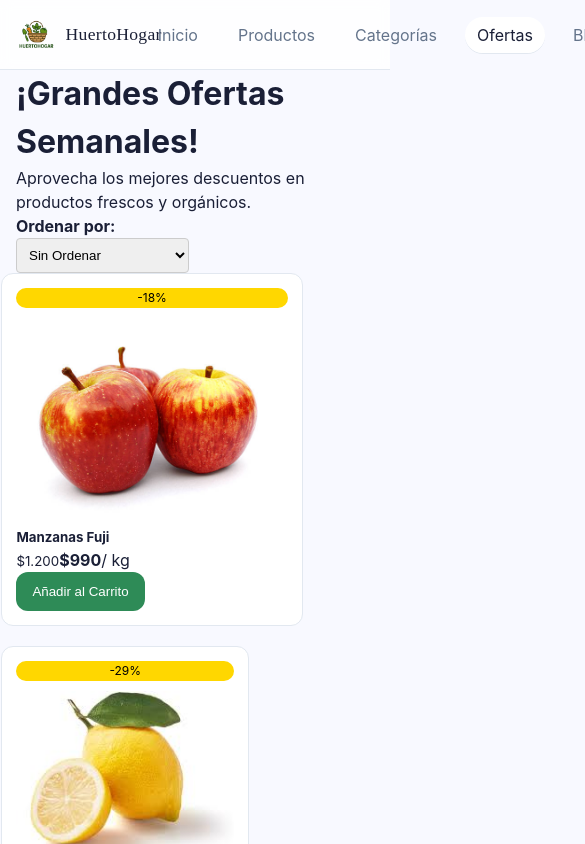
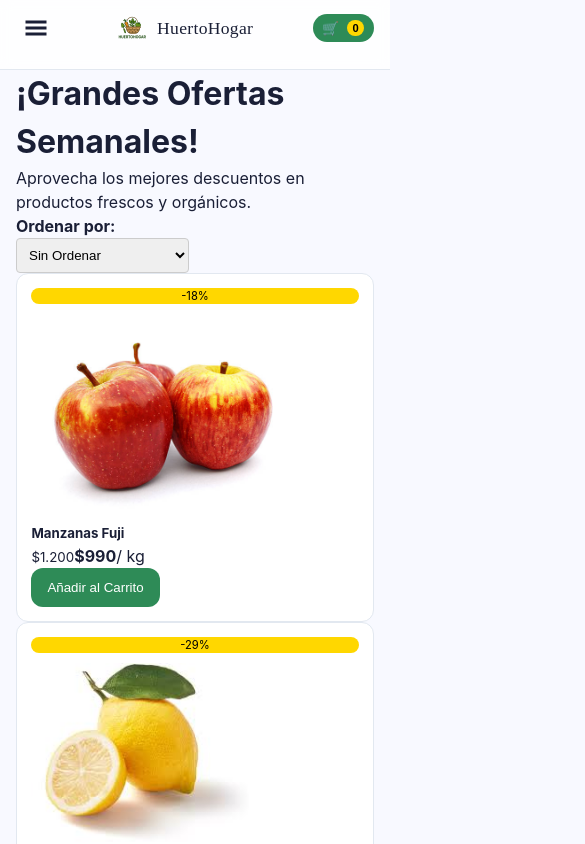
Before and after one commit to JOAKOO123/DSY1104_Soto_Beltran, a React (Vite) app: page /ofertas in a window 390 px wide. Shown: the top 844 px of the page, 585 px wide, since content can reach past the window. Built offline with nearby package versions, Linux system fonts and the light colour scheme.

Commit message:
resposividad diseño

```diff
--- a/package.json
+++ b/package.json
@@ -17,6 +17,7 @@
     "react": "^19.1.1",
     "react-bootstrap": "^2.10.10",
     "react-dom": "^19.1.1",
+    "react-icons": "^5.5.0",
     "react-leaflet": "^5.0.0",
     "react-router": "^7.9.2",
     "react-router-dom": "^7.9.4"
--- a/src/components/root/Header.jsx
+++ b/src/components/root/Header.jsx
@@ -1,11 +1,13 @@
 // src/components/root/Header.jsx
 
-import React from 'react';
+import React, { useState } from 'react';
 // 1. IMPORTANTE: Usamos Link y NavLink de React Router
 import { NavLink, Link, useNavigate } from 'react-router-dom';
 // 2. Aceptamos totalCount y onCartClick como props para que sean dinámicos
 import { useAuth } from '../../context/AuthContext';
 import { useCart } from '../../context/CartContext';
+import { GiHamburgerMenu } from 'react-icons/gi';
+import { IoClose } from 'react-icons/io5';
 
 function Header({ onCartClick }) {
   const { user, logout } = useAuth();
@@ -24,10 +26,28 @@ function Header({ onCartClick }) {
     navigate('/');
   };
 
+  const [isMenuOpen, setIsMenuOpen] = useState(false);
+
+  const toggleMenu = () => setIsMenuOpen(!isMenuOpen);
+
+  const navLinks = [
+    { path: '/', name: 'Inicio' },
+    { path: '/productos', name: 'Productos' },
+    { path: '/categorias', name: 'Categorías' },
+    { path: '/nosotros', name: 'Nosotros' },
+    { path: '/contacto', name: 'Contacto' },
+  ];
+
   return (
+    <>
+      <div
+        className={`mobile-overlay ${isMenuOpen ? 'is-open' : ''}`}
+        onClick={toggleMenu}
+      />
+
       <header className="site-header">
-      <div className="container nav-bar">
-
+        <div className="container">
+          <div className="nav-bar">
             {/* ======================= 1. LOGO / BRAND ======================= */}
             {/* Usamos Link en lugar de <a> para navegar sin recargar la página */}
             <Link className="brand" to="/" aria-label="Ir al inicio">
@@ -116,8 +136,30 @@ function Header({ onCartClick }) {
                 )}
               </div>
             </div>
+
+            {/* ======================= 4. BOTÓN MENU MOBILE ======================= */}
+            <button className="menu-toggle-btn" onClick={toggleMenu}>
+              {isMenuOpen ? <IoClose /> : <GiHamburgerMenu />}
+            </button>
+          </div>
         </div>
       </header>
+
+      {/* ======================= 5. MENÚ MOBILE ======================= */}
+      <nav className={`mobile-nav-menu ${isMenuOpen ? 'is-open' : ''}`}>
+        <ul className="mobile-menu-list">
+          {navLinks.map(link => (
+            <li key={link.path}>
+              <NavLink to={link.path} onClick={toggleMenu}>
+                {link.name}
+            </NavLink>
+            </li>
+          ))}
+          <li><NavLink to="/login" onClick={toggleMenu}>Iniciar Sesión</NavLink></li>
+          <li><NavLink to="/registro" onClick={toggleMenu}>Registrarse</NavLink></li>
+        </ul>
+      </nav>
+    </>
   );
 }
 
--- /dev/null
+++ b/src/pages/admin/AdminNewCategoryPage.jsx
@@ -0,0 +1,41 @@
+import React, { useState } from 'react';
+import { useNavigate } from 'react-router-dom';
+
+function AdminNewCategoryPage() {
+    const [formData, setFormData] = useState({
+        nombre: '',
+        slug: '',
+        descripcion: ''
+    });
+    const navigate = useNavigate();
+
+    const handleSubmit = (e) => {
+        e.preventDefault();
+        // TODO: Add category creation logic
+        navigate('/admin/categorias');
+    };
+
+    return (
+        <div>
+            <h2>Nueva Categoría</h2>
+            <form onSubmit={handleSubmit} style={{ maxWidth: '500px', margin: '20px 0' }}>
+                <div style={{ marginBottom: '1rem' }}>
+                    <label style={{ display: 'block', marginBottom: '0.5rem' }}>
+                        Nombre:
+                        <input
+                            type="text"
+                            value={formData.nombre}
+                            onChange={e => setFormData({...formData, nombre: e.target.value})}
+                            style={{ width: '100%', padding: '0.5rem' }}
+                        />
+                    </label>
+                </div>
+                <button type="submit" style={{ padding: '0.5rem 1rem', background: '#28a745', color: 'white', border: 'none', borderRadius: '4px' }}>
+                    Crear Categoría
+                </button>
+            </form>
+        </div>
+    );
+}
+
+export default AdminNewCategoryPage;
--- a/src/routes.jsx
+++ b/src/routes.jsx
@@ -28,6 +28,7 @@ import AdminOrdersPage from './pages/admin/AdminOrdersPage';
 import AdminReportsPage from './pages/admin/AdminReportsPage';
 import OfertaPage from './pages/oferta';
 import UserProfilePage from './pages/UserProfilePage';
+import AdminNewCategoryPage from './pages/admin/AdminNewCategoryPage';
 
 import CheckoutPage from './pages/checkout';           // Figura 6
 import OrderConfirmationPage from './pages/order-confirmation'; // Figura 7 (Éxito)
@@ -69,6 +70,7 @@ const router = createBrowserRouter([
       { path: 'productos', element: <AdminProductsPage /> },
       { path: 'productos/nuevo', element: <AdminNewProductPage /> },
       { path: 'categorias', element: <AdminCategoriesPage /> },
+      { path: 'categorias/nueva', element: <AdminNewCategoryPage /> },
       { path: 'usuarios', element: <AdminUsersPage /> },
       { path: 'ordenes', element: <AdminOrdersPage /> },
       { path: 'reportes', element: <AdminReportsPage /> },
--- a/src/styles.css
+++ b/src/styles.css
@@ -1886,141 +1886,154 @@ button:focus, a:focus, input:focus, select:focus, textarea:focus {
   text-decoration: underline;
 }
 
-
-
-
-/* ===================== VISTA DE CATEGORÍAS (NEW FEATURE) ===================== */
-
-/* Contenedor de los 4 tiles superiores */
-.category-tiles {
-  display: flex;
-  justify-content: center; /* Centra los tiles en el contenedor */
-  gap: 20px; /* Espacio entre las tarjetas */
-  padding: 2rem 0;
-  flex-wrap: wrap; /* Permite que salten de línea en móvil */
-}
-
-
-.tile-card {
-
-  width: 150px;
-  padding: 15px;
-  text-align: center;
-  border: 1px solid #e0e0e0;
-  border-radius: 8px;
-  box-shadow: 0 2px 4px rgba(0, 0, 0, 0.05);
-  transition: transform 0.2s, box-shadow 0.2s;
-}
-.tile-card:hover {
-  transform: translateY(-3px);
-  box-shadow: 0 4px 8px rgba(0, 0, 0, 0.1);
-}
-
-/* Estilos de los placeholders de imagen */
-.placeholder-image {
-  background-color: #f0f0f0;
-  display: flex;
-  justify-content: center;
-  align-items: center;
-  color: #a0a0a0;
-  margin-bottom: 10px;
-  border-radius: 4px;
-}
-
-.placeholder-image.small {
-  width: 100px;
-  height: 100px;
-  margin: 0 auto 10px auto;
-}
-
-/* Título de la categoría activa */
-.current-category-title {
-  font-size: 1.8rem;
-  font-weight: 600;
-  margin-top: 2rem;
-  margin-bottom: 1.5rem;
-}
-
-/* Grid de productos (para la sección inferior) */
-.product-grid {
-  display: grid;
-  /* Muestra 4 columnas en escritorios */
-  grid-template-columns: repeat(4, 1fr);
-  gap: 20px;
-  padding-bottom: 4rem;
-}
-
-/* Estilo de cada producto */
-.product-card {
-
-  border: 1px solid #e0e0e0;
-  border-radius: 8px;
-  padding: 10px;
-  text-align: center;
-}
-
-.placeholder-image.large {
-  width: 100%;
-  height: 300px; /* Placeholder 400x300 como en la propuesta */
-}
-
-/* Media query simple para responsividad */
-@media (max-width: 900px) {
-  .product-grid {
-    grid-template-columns: repeat(2, 1fr);
-  }
-}
+/* ===================== RESPONSIVE: HEADER (Móvil) ===================== */
+@media (max-width: 768px) {
+    .nav-bar {
+        justify-content: space-between;
+        gap: var(--space-2);
+        padding: .5rem 0;
+    }
+
+    nav.primary-nav {
+        display: none;
+    }
+
+    .logo-img {
+        height: 32px;
+    }
+
+    .brand span {
+        font-size: 1.1rem;
+    }
+
+    .actions {
+        gap: .25rem;
+    }
+
+    .btn-icon {
+        padding: .4rem .6rem;
+    }
+
+    .badge {
+        min-inline-size: 1rem;
+        height: 1rem;
+        font-size: .7rem;
+    }
+
+    .account-buttons {
+        font-size: .85rem;
+    }
+}
+
+/* ===================== RESPONSIVE: CATÁLOGO Y FILTROS ===================== */
+@media (max-width: 1024px) {
+    .catalogo-grid {
+        grid-template-columns: 1fr;
+        gap: 1.5rem;
+    }
+
+    .filters {
+        width: 100%;
+        position: static;
+    }
+
+    .productos-grid {
+        grid-template-columns: repeat(auto-fill, minmax(200px, 1fr));
+    }
+
+    .pd-grid {
+        grid-template-columns: 1fr;
+    }
+}
+
 @media (max-width: 550px) {
-  .product-grid {
-    grid-template-columns: 1fr;
-  }
-  .category-tiles {
-    gap: 10px;
-  }
-  .tile-card {
-    width: 120px;
-  }
-}
-/* src/styles.css */
-
-
-/* --- INICIO SOLUCIÓN DEFINITIVA PARA CENTRAR TARJETAS EN GRILLA BOOTSTRAP --- */
-.product-grid.row {
-    display: flex;
-    flex-wrap: wrap;
-
-    margin-left: -15px;
-    margin-right: -15px;
-}
-
-
-
-
-.product-grid .col-lg-3,
-.product-grid .col-md-4,
-.product-grid .col-sm-6 {
-    display: flex;
-    flex-direction: column;
-}
-/* 3. Asegura que la tarjeta ocupe todo el espacio vertical y horizontal */
-.product-card.card.h-100 {
-    flex-grow: 1;
-    width: 100%;
-    position: relative;
-}
-/* 4. Asegura que el contenido de la tarjeta esté centrado horizontalmente */
-.product-card .product-info {
-    text-align: center;
-}
-
-/* --- FIN SOLUCIÓN DEFINITIVA --- */
-
-/* Asegura que el texto sea blanco */
-.categoria-nombre-blanco {
-    color: white !important;
-}
-
-
-.categoria-tarjeta-contenido {
-    text-align: center;
-}
+    .productos-grid {
+        grid-template-columns: 1fr;
+    }
+
+    .tiles {
+        grid-template-columns: repeat(2, 1fr);
+        gap: .5rem;
+    }
+
+    .cart-panel {
+        width: 95%;
+        max-width: 350px;
+    }
+}
+
+/* ===================== RESPONSIVE: MENÚ DE HAMBURGUESA ===================== */
+.menu-toggle-btn {
+    display: none;
+    background: none;
+    border: none;
+    color: var(--text);
+    font-size: 1.5rem;
+    padding: .5rem;
+    cursor: pointer;
+    z-index: 100;
+}
+
+.mobile-nav-menu {
+    position: fixed;
+    top: 0;
+    left: 0;
+    width: 280px;
+    height: 100%;
+    background: var(--surface);
+    z-index: 90;
+    box-shadow: 2px 0 10px rgba(0, 0, 0, 0.15);
+    padding-top: var(--header-height);
+    transform: translateX(-100%);
+    transition: transform 0.3s ease-out;
+    visibility: hidden;
+}
+
+.mobile-nav-menu.is-open {
+    transform: translateX(0);
+    visibility: visible;
+}
+
+.mobile-menu-list {
+    list-style: none;
+    padding: 0;
+    margin: 1rem 0;
+}
+
+.mobile-menu-list li a {
+    display: block;
+    padding: 1rem 1.5rem;
+    color: var(--text);
+    font-weight: 500;
+    border-bottom: 1px solid var(--border);
+}
+
+.mobile-menu-list li a:hover {
+    background: var(--bg);
+}
+
+.mobile-overlay {
+    position: fixed;
+    inset: 0;
+    background: rgba(0, 0, 0, 0.5);
+    z-index: 80;
+    opacity: 0;
+    transition: opacity 0.3s ease-out;
+    pointer-events: none;
+}
+
+.mobile-overlay.is-open {
+    opacity: 1;
+    pointer-events: auto;
+}
+
+@media (max-width: 768px) {
+    .menu-toggle-btn {
+        display: block;
+        order: -1;
+    }
+
+    .account-buttons {
+        display: none;
+    }
+}
```
Also changed, not shown: 1 other file (tests, documents, lock files or other folders). Lines whose indentation alone changed are shown as unchanged.
